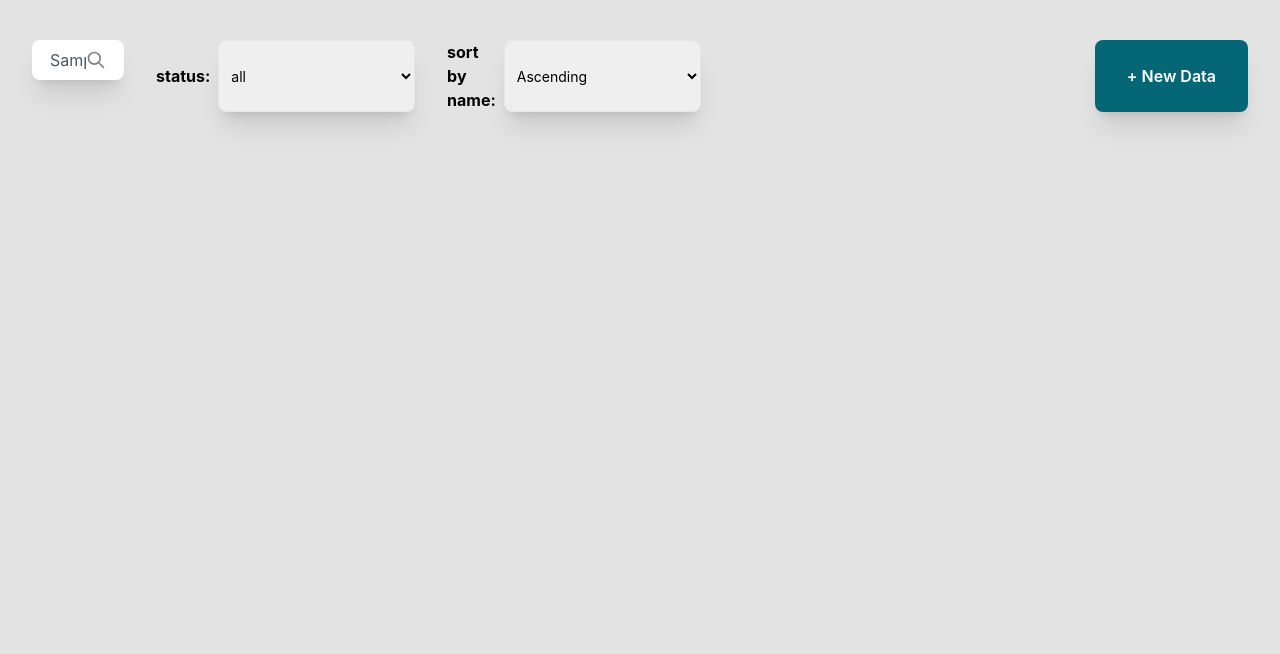
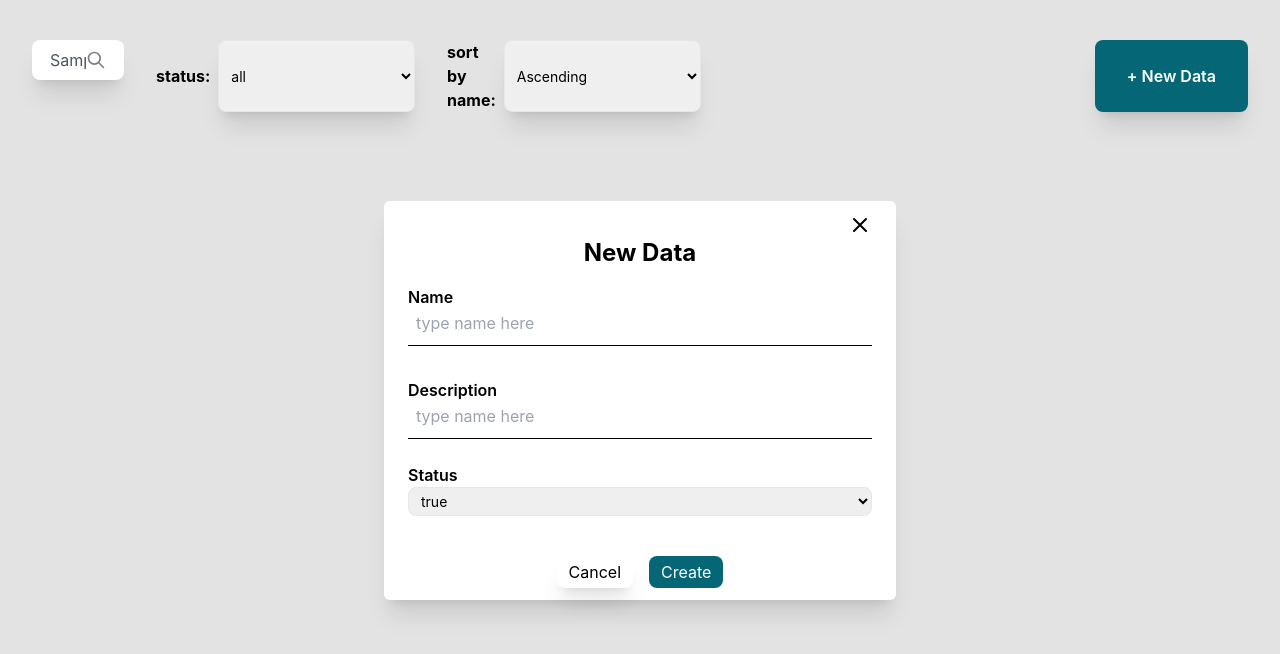
Before and after one commit to fazaghulam/mitramas-pretest-2, a React (Create React App) app: page / in a window 1280 px wide. Both pictures are taken after typing "Sample" into the empty fields and a click on the button "+ New Data". Shown: the top 654 px of the page. Built offline with nearby package versions, Linux system fonts and the light colour scheme.

Commit message:
create modal layout

```diff
--- /dev/null
+++ b/src/components/CardModal.js
@@ -0,0 +1,68 @@
+import { useState } from "react";
+
+export default function CardModal({ show, close }) {
+  const [name, setName] = useState("");
+  const [description, setDescription] = useState("");
+  const [status, setStatus] = useState(true);
+  const [loading, setLoading] = useState(false);
+
+  const handleCancel = () => {};
+  const handleRequest = () => {};
+
+  if (!show) return null;
+
+  return (
+    <div className="fixed z-50 top-0 bottom-0 left-0 right-0 bg-transparent flex items-center justify-center">
+      <div className="invisible md:visible md:w-screen lg:w-2/5 md:mx-5 py-3 px-6 shadow-xl rounded-md justify-self-end bg-white">
+        <div className="flex justify-end">
+          <svg
+            onClick={close}
+            className="w-6 h-6 cursor-pointer"
+            fill="none"
+            stroke="currentColor"
+            viewBox="0 0 24 24"
+            xmlns="http://www.w3.org/2000/svg"
+          >
+            <path strokeLinecap="round" strokeLinejoin="round" strokeWidth={2} d="M6 18L18 6M6 6l12 12" />
+          </svg>
+        </div>
+        <p className="font-bold text-2xl text-center">{"New Data"}</p>
+        <div className="py-2 mt-2 border-b border-black">
+          <p className="font-semibold">Name</p>
+          <input
+            className="appearance-none bg-transparent w-full text-gray-700 px-2 py-1 leading-tight focus:outline-none border-none"
+            placeholder="type name here"
+            type="text"
+            value={name}
+            onChange={(e) => setName(e.target.value)}
+          />
+        </div>
+        <div className="py-2 mt-6 border-b border-black">
+          <p className="font-semibold">Description</p>
+          <input
+            className="appearance-none bg-transparent w-full text-gray-700 px-2 py-1 leading-tight focus:outline-none border-none"
+            placeholder="type name here"
+            type="text"
+            value={description}
+            onChange={(e) => setDescription(e.target.value)}
+          />
+        </div>
+        <div className="mt-6">
+          <p className="font-semibold">Status</p>
+          <select className="border rounded-lg text-sm px-2 py-1 w-full" value={status} onChange={(e) => setStatus(e.target.value)}>
+            <option value={true}>true</option>
+            <option value={false}>false</option>
+          </select>
+        </div>
+        <div className="mt-10 flex justify-center">
+          <button className="bg-white hover:bg-gray-300 shadow-xl text-biruTua rounded-lg px-3 py-1 mx-2" onClick={handleCancel}>
+            Cancel
+          </button>
+          <button className="text-white rounded-lg px-3 py-1 mx-2 green-btn" onClick={handleRequest} disabled={loading}>
+            {loading ? <div className="loader ease-linear rounded-full border-2 border-t-2 border-gray-400 h-4 w-4" /> : "Create"}
+          </button>
+        </div>
+      </div>
+    </div>
+  );
+}
--- a/src/pages/Dashboard.js
+++ b/src/pages/Dashboard.js
@@ -1,40 +1,15 @@
 import { useState, useEffect } from "react";
-
-const statusOptions = [
-  {
-    label: "All",
-    value: "all",
-  },
-  {
-    label: "True",
-    value: "true",
-  },
-  {
-    label: "False",
-    value: "false",
-  },
-];
-
-const sortOptions = [
-  {
-    label: "Ascending",
-    value: "asc",
-  },
-  {
-    label: "Descending",
-    value: "dsc",
-  },
-];
+import CardModal from "../components/CardModal";
 
 export default function Dashboard() {
   const [search, setSearch] = useState("");
   const [status, setStatus] = useState("all");
   const [sort, setSort] = useState("asc");
-
-  const handleCreate = () => {};
+  const [showModal, setShowModal] = useState(false);
 
   return (
     <div className="dashboard h-screen px-8 py-10">
+      <CardModal show={showModal} close={() => setShowModal(false)} />
       <div className="flex justify-between">
         <div className="flex">
           <div className="bg-white w-60 shadow-xl h-10 px-4 rounded-lg flex border-2 border-transparent">
@@ -63,7 +38,7 @@ export default function Dashboard() {
             <option value="dsc">Descending</option>
           </select>
         </div>
-        <button className="green-btn rounded-lg shadow-xl text-white font-semibold px-8 py-2" onClick={handleCreate} type="submit">
+        <button className="green-btn rounded-lg shadow-xl text-white font-semibold px-8 py-2" onClick={() => setShowModal(true)} type="submit">
           + New Data
         </button>
       </div>
```
